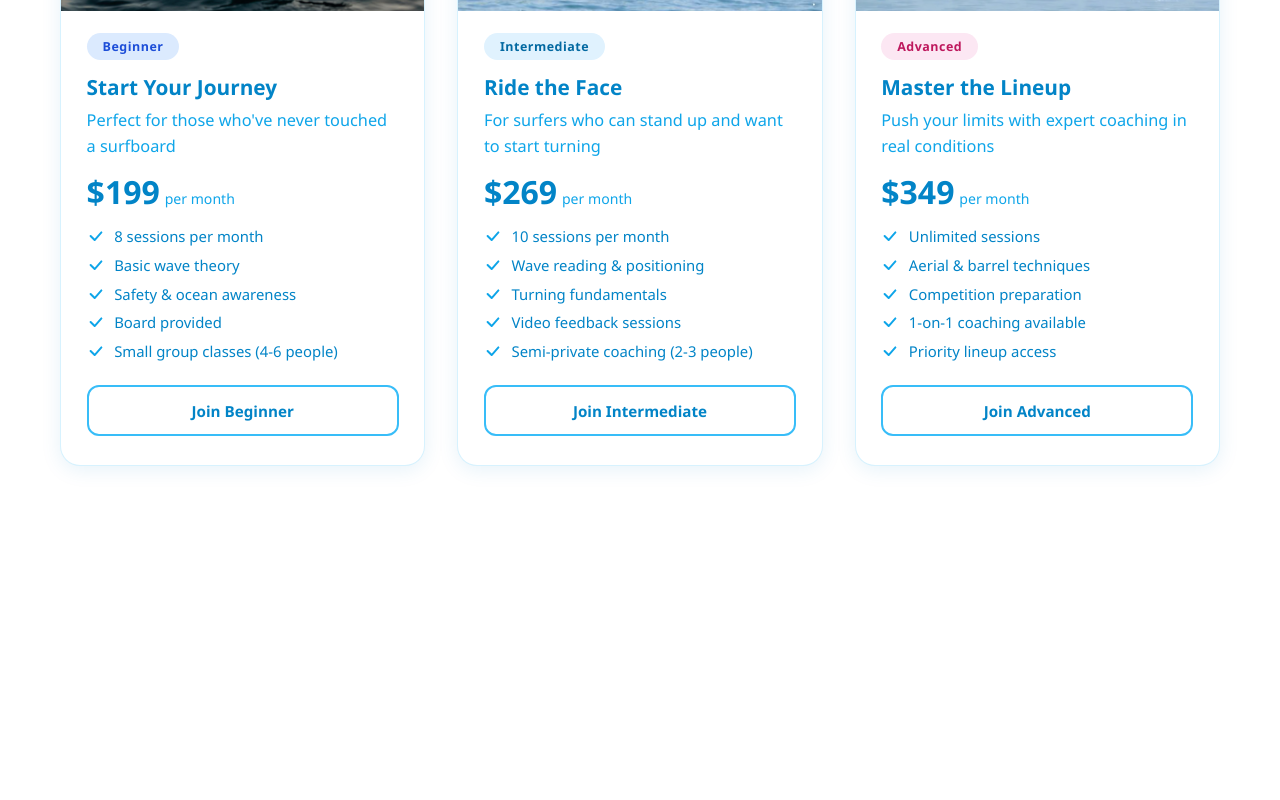
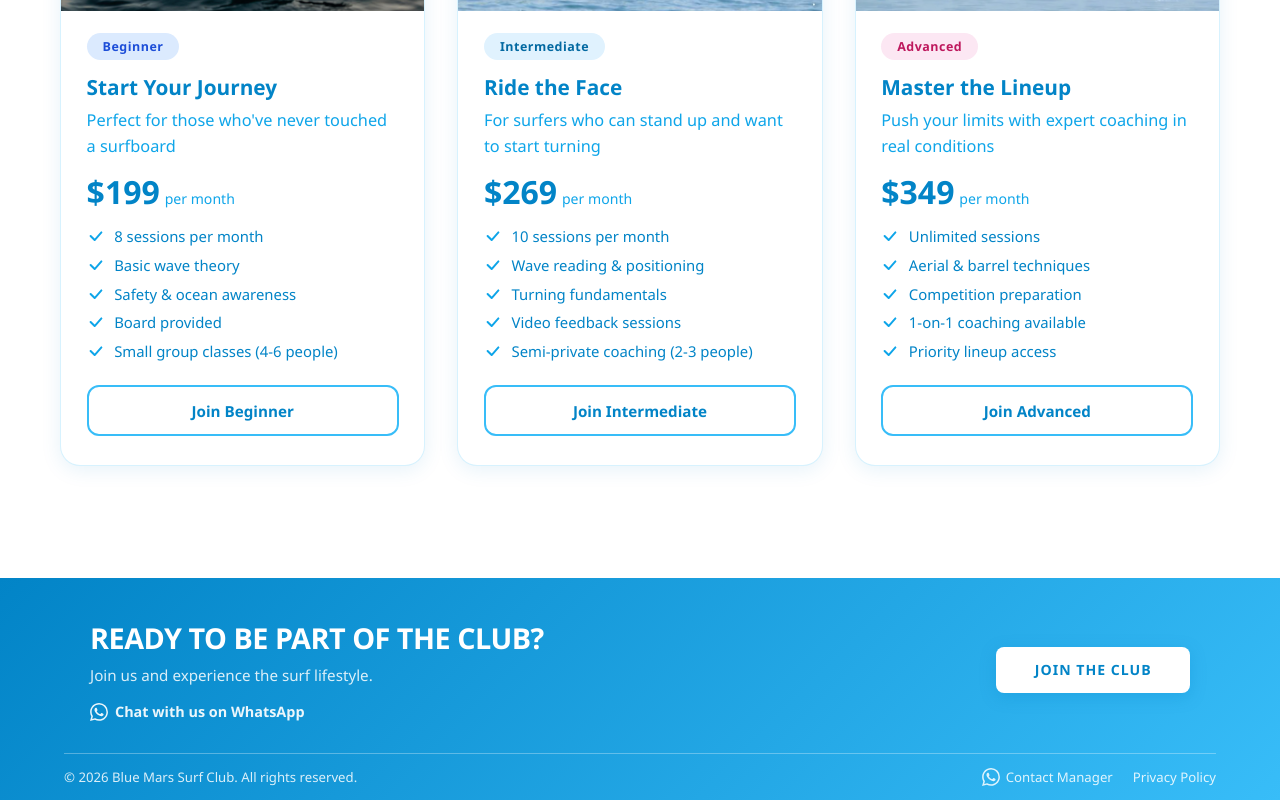
Before and after one commit to Zenaabu/FinalProject, a React (Create React App) app in the folder client/: page / in a window 1280 px wide. Shown: the part 1508-2308 px from the top of the page. Before the commit the page ends 2086 px from the top, so only its background shows below. Built offline with nearby package versions, Linux system fonts and the light colour scheme.

Commit message:
Add CTABanner component with WhatsApp integration and footer links

```diff
--- a/client/src/components/landing/LandingPage.jsx
+++ b/client/src/components/landing/LandingPage.jsx
@@ -1,11 +1,13 @@
 import HeroSection from "./sections/hero/HeroSection";
 import CoursesGrid from "./sections/courses/CoursesGrid";
+import CTABanner from "./about/sections/cta/CTABanner";
 
 function LandingPage() {
   return (
     <>
       <HeroSection />
       <CoursesGrid />
+      <CTABanner />
     </>
   );
 }
--- a/client/src/components/landing/about/sections/cta/CTABanner.jsx
+++ b/client/src/components/landing/about/sections/cta/CTABanner.jsx
@@ -1,21 +1,64 @@
 import { Link } from "react-router-dom";
 import styles from "./CTABanner.module.css";
 
+const WhatsAppIcon = () => (
+  <svg
+    xmlns="http://www.w3.org/2000/svg"
+    viewBox="0 0 24 24"
+    fill="currentColor"
+    className={styles.waIcon}
+    aria-hidden="true"
+  >
+    <path d="M17.472 14.382c-.297-.149-1.758-.867-2.03-.967-.273-.099-.471-.148-.67.15-.197.297-.767.966-.94 1.164-.173.199-.347.223-.644.075-.297-.15-1.255-.463-2.39-1.475-.883-.788-1.48-1.761-1.653-2.059-.173-.297-.018-.458.13-.606.134-.133.298-.347.446-.52.149-.174.198-.298.298-.497.099-.198.05-.371-.025-.52-.075-.149-.669-1.612-.916-2.207-.242-.579-.487-.5-.669-.51-.173-.008-.371-.01-.57-.01-.198 0-.52.074-.792.372-.272.297-1.04 1.016-1.04 2.479 0 1.462 1.065 2.875 1.213 3.074.149.198 2.096 3.2 5.077 4.487.709.306 1.262.489 1.694.625.712.227 1.36.195 1.871.118.571-.085 1.758-.719 2.006-1.413.248-.694.248-1.289.173-1.413-.074-.124-.272-.198-.57-.347m-5.421 7.403h-.004a9.87 9.87 0 01-5.031-1.378l-.361-.214-3.741.982.998-3.648-.235-.374a9.86 9.86 0 01-1.51-5.26c.001-5.45 4.436-9.884 9.888-9.884 2.64 0 5.122 1.03 6.988 2.898a9.825 9.825 0 012.893 6.994c-.003 5.45-4.437 9.884-9.885 9.884m8.413-18.297A11.815 11.815 0 0012.05 0C5.495 0 .16 5.335.157 11.892c0 2.096.547 4.142 1.588 5.945L.057 24l6.305-1.654a11.882 11.882 0 005.683 1.448h.005c6.554 0 11.89-5.335 11.893-11.893a11.821 11.821 0 00-3.48-8.413z" />
+  </svg>
+);
+
 function CTABanner() {
   return (
-    <section className={styles.banner}>
+    <footer className={styles.banner}>
+      {/* ── CTA Row ── */}
       <div className={styles.content}>
         <div className={styles.text}>
           <h2 className={styles.title}>Ready to be part of the club?</h2>
           <p className={styles.subtitle}>
             Join us and experience the surf lifestyle.
           </p>
+          <a
+            href="https://wa.me/"
+            target="_blank"
+            rel="noopener noreferrer"
+            className={styles.waLinkTop}
+          >
+            <WhatsAppIcon />
+            Chat with us on WhatsApp
+          </a>
         </div>
         <Link to="/signup" className={styles.button}>
           Join the Club
         </Link>
       </div>
-    </section>
+
+      {/* ── Bottom Bar ── */}
+      <div className={styles.bottomBar}>
+        <span className={styles.copy}>
+          &copy; 2026 Blue Mars Surf Club. All rights reserved.
+        </span>
+        <div className={styles.links}>
+          <a
+            href="https://wa.me/"
+            target="_blank"
+            rel="noopener noreferrer"
+            className={styles.link}
+          >
+            <WhatsAppIcon />
+            Contact Manager
+          </a>
+          <a href="/privacy" className={styles.link}>
+            Privacy Policy
+          </a>
+        </div>
+      </div>
+    </footer>
   );
 }
 
--- a/client/src/components/landing/about/sections/cta/CTABanner.module.css
+++ b/client/src/components/landing/about/sections/cta/CTABanner.module.css
@@ -2,7 +2,7 @@
 
 .banner {
   background: linear-gradient(135deg, #0284c7 0%, #38bdf8 100%);
-  padding: 4rem 2rem;
+  padding: 2.5rem 5% 0;
 }
 
 .content {
@@ -37,6 +37,32 @@
   line-height: 1.5;
 }
 
+/* ── WhatsApp icon shared ── */
+.waIcon {
+  width: 18px;
+  height: 18px;
+  flex-shrink: 0;
+}
+
+/* ── WhatsApp link — top CTA area ── */
+.waLinkTop {
+  display: inline-flex;
+  align-items: center;
+  gap: 7px;
+  margin-top: 0.6rem;
+  font-size: 0.9rem;
+  font-weight: 600;
+  color: #ffffff;
+  text-decoration: none;
+  opacity: 0.92;
+  transition: opacity 0.2s ease;
+}
+
+.waLinkTop:hover {
+  opacity: 1;
+  text-decoration: underline;
+}
+
 .button {
   display: inline-block;
   flex-shrink: 0;
@@ -63,6 +89,44 @@
   transform: translateY(-2px);
 }
 
+/* ── Bottom Bar ─────────────────────────────────────── */
+
+.bottomBar {
+  border-top: 1px solid rgba(255, 255, 255, 0.3);
+  margin-top: 2rem;
+  padding: 14px 0;
+  display: flex;
+  align-items: center;
+  justify-content: space-between;
+  flex-wrap: wrap;
+  gap: 10px;
+}
+
+.copy {
+  font-size: 0.825rem;
+  color: rgba(255, 255, 255, 0.85);
+}
+
+.links {
+  display: flex;
+  gap: 20px;
+}
+
+.link {
+  display: inline-flex;
+  align-items: center;
+  gap: 6px;
+  font-size: 0.825rem;
+  color: rgba(255, 255, 255, 0.85);
+  text-decoration: none;
+  transition: opacity 0.2s ease;
+}
+
+.link:hover {
+  opacity: 0.7;
+  text-decoration: underline;
+}
+
 @media (max-width: 640px) {
   .content {
     flex-direction: column;
@@ -75,4 +139,10 @@
     max-width: 280px;
     text-align: center;
   }
+
+  .bottomBar {
+    flex-direction: column;
+    align-items: center;
+    text-align: center;
+  }
 }
```
